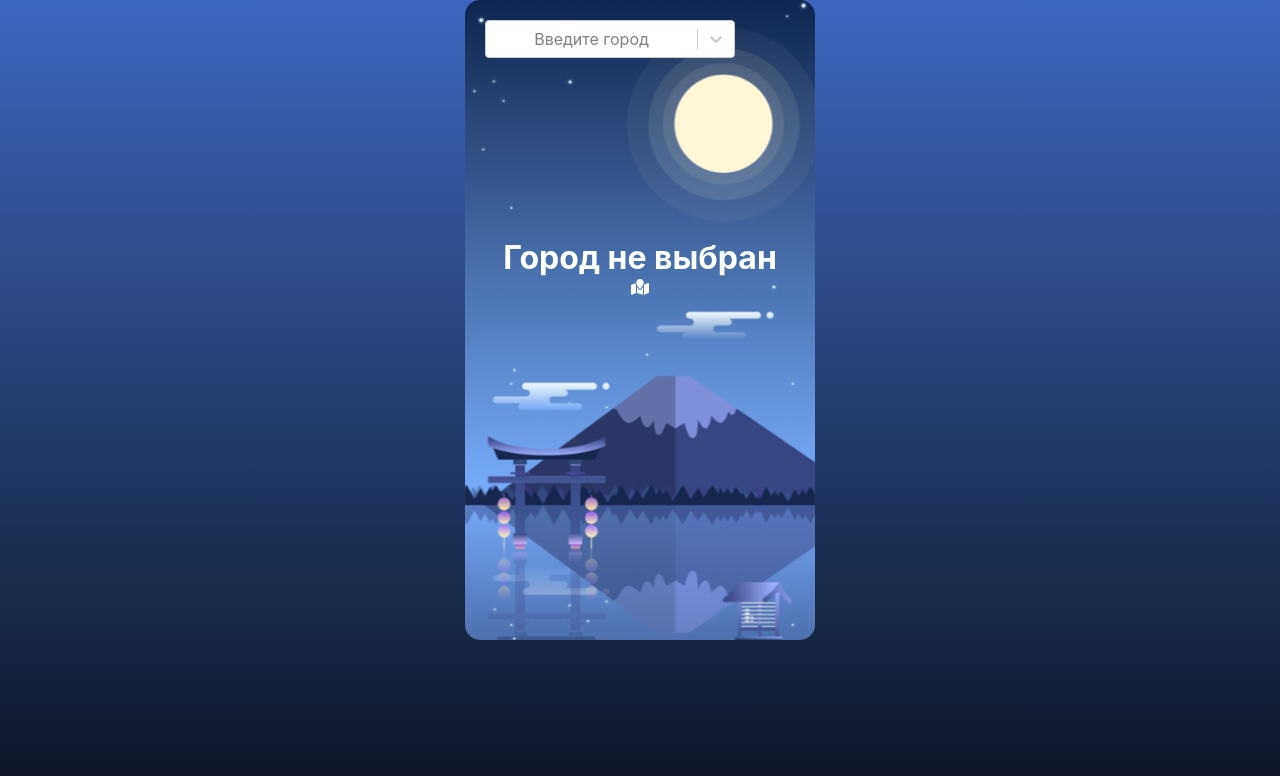
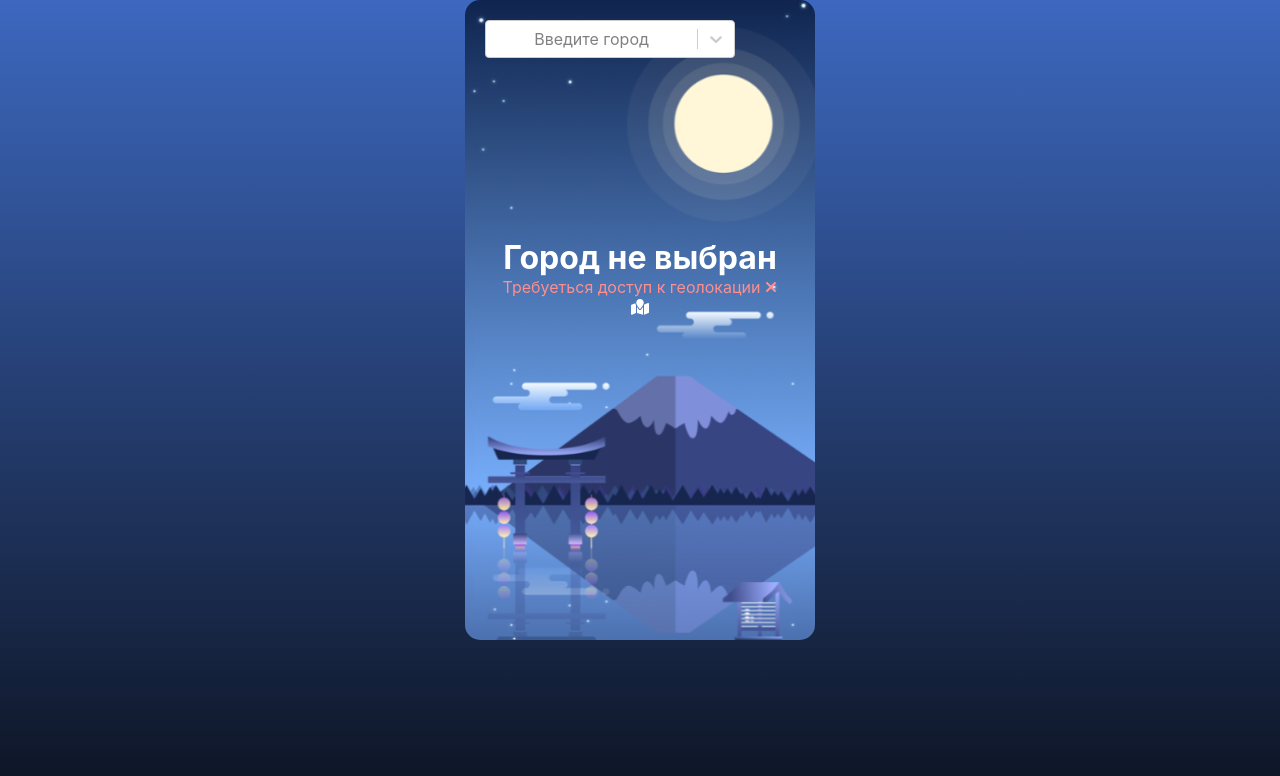
Before and after one commit to artyRay12/weather-app, a React (Create React App) app: page / in a window 1280 px wide. Shown: the top 776 px of the page. Built offline with nearby package versions, Linux system fonts and the light colour scheme; no server answers.

Commit message:
add animation for warning

```diff
--- a/package.json
+++ b/package.json
@@ -21,6 +21,7 @@
     "react-redux": "^7.2.6",
     "react-scripts": "5.0.0",
     "react-select": "^5.2.2",
+    "react-transition-group": "^4.4.2",
     "redux": "^4.1.2",
     "sass": "^1.49.7",
     "typescript": "^4.5.5",
--- a/src/components/CitySettings/CitySettings.tsx
+++ b/src/components/CitySettings/CitySettings.tsx
@@ -34,7 +34,9 @@ export const CitySettings = () => {
   }, []);
 
   useEffect(() => {
-    dispatch(getUserCityName(coords as GeoPosition));
+    if (coords) {
+      dispatch(getUserCityName(coords as GeoPosition));
+    }
   }, [coords]);
 
   let searchDelayTimer: ReturnType<typeof setTimeout>;
--- a/src/components/CityTitle/CityTitle.module.scss
+++ b/src/components/CityTitle/CityTitle.module.scss
@@ -2,6 +2,7 @@
     margin-top: 180px;
     color: white;
 }
+
 
 .icon:hover {
     cursor: pointer;
@@ -10,6 +11,30 @@
     color: lightgreen;
 }
 
-.warn {
-    color: red;
+.warnWrapper {
+    display: flex;
+    align-items: center;
+    justify-content: center;
+
+    .closeIcon {
+        margin: 0px 0 0 5px;
+        color: #ff8e8e;
+    }
+
+    .closeIcon:hover {
+        cursor: pointer;
+        transform: scale(1.3);
+        transition: .5s;
+        color: red;
+        margin-top: 5px;
+    }
+
+    .warn {
+        color: #ff8e8e;;
+    }
+
+    .warn:hover {
+        cursor: pointer;
+        text-decoration: line-through;
+    }
 }
--- a/src/components/CityTitle/CityTitle.tsx
+++ b/src/components/CityTitle/CityTitle.tsx
@@ -1,11 +1,14 @@
-import React from 'react'
+import React, { useState } from 'react'
 import { faMapLocation } from '@fortawesome/free-solid-svg-icons';
+import { faXmark } from '@fortawesome/free-solid-svg-icons';
 import { FontAwesomeIcon } from '@fortawesome/react-fontawesome';
 import styles from './CityTitle.module.scss'
 import { useSelector, useDispatch } from 'react-redux';
 import { RootState } from '../../redux';
 import { getUserCityName } from '../../redux/geoLocationSlice';
 import { useUserGeolocation } from '../../hooks/useUserGeolocation';
+import { CSSTransition } from 'react-transition-group';
+import './WarnAnimation.scss';
 
 export const CityTitle = () => {
   const city = useSelector((state: RootState) => state.geoLocation.currentCity);
@@ -13,11 +16,14 @@ export const CityTitle = () => {
   const [getUserCoords] = useUserGeolocation();
   const isGeolocationTurnOn = useSelector((state: RootState) => state.geoLocation.isGeolocationTurnOn);
   const dispatch = useDispatch();
+  const [showMessage, setShowMessage] = useState(isGeolocationTurnOn);
 
   const onIconClick = () => {
     if (isGeolocationTurnOn && coords) {
+      setShowMessage(false);
       dispatch(getUserCityName(coords));
     } else {
+      setShowMessage(true);
       getUserCoords();
     }
   }
@@ -27,7 +33,17 @@ export const CityTitle = () => {
   return (
     <>
       <h1 className={styles.city}>{cityName}</h1>
-      {!isGeolocationTurnOn && <p className={styles.warn}>Требуеться доступ к вашей геолокации</p>}
+      <CSSTransition
+        in={showMessage}
+        timeout={300}
+        classNames="alert"
+        unmountOnExit
+      >
+        <div className={styles.warnWrapper}>
+          <span className={styles.warn}>Требуеться доступ к геолокации</span>
+          <FontAwesomeIcon icon={faXmark} color="white" onClick={() => setShowMessage(false)} className={styles.closeIcon}/>
+        </div>
+      </CSSTransition>
       <FontAwesomeIcon icon={faMapLocation} color='white' onClick={onIconClick} className={styles.icon} />
     </>
   )
--- /dev/null
+++ b/src/components/CityTitle/WarnAnimation.scss
@@ -0,0 +1,17 @@
+.alert-enter {
+    opacity: 0;
+    transform: scale(0.9);
+  }
+.alert-enter-active {
+    opacity: 1;
+    transform: translateX(0);
+    transition: opacity 300ms, transform 300ms;
+}
+.alert-exit {
+    opacity: 1;
+}
+.alert-exit-active {
+    opacity: 0;
+    transform: scale(0.9);
+    transition: opacity 300ms, transform 300ms;
+}
```
Also changed, not shown: 1 other file (tests, documents, lock files or other folders).
